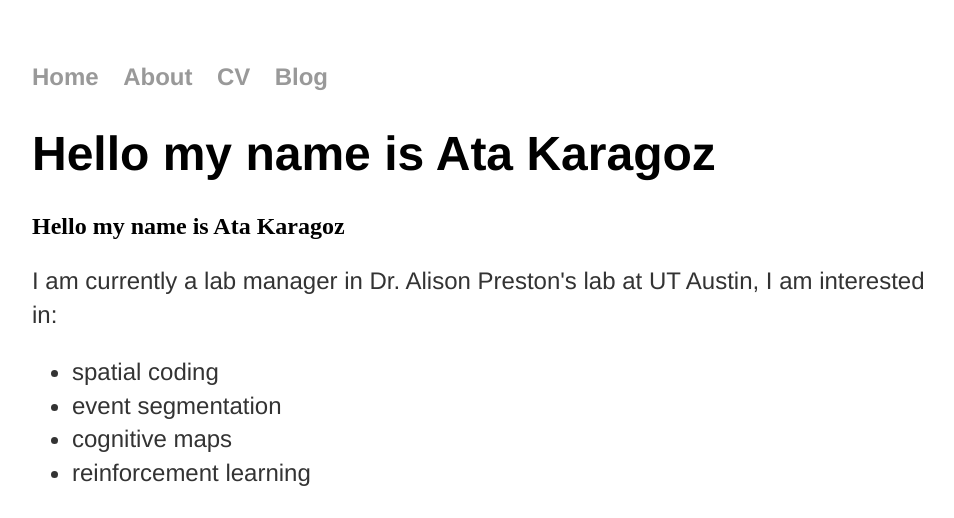
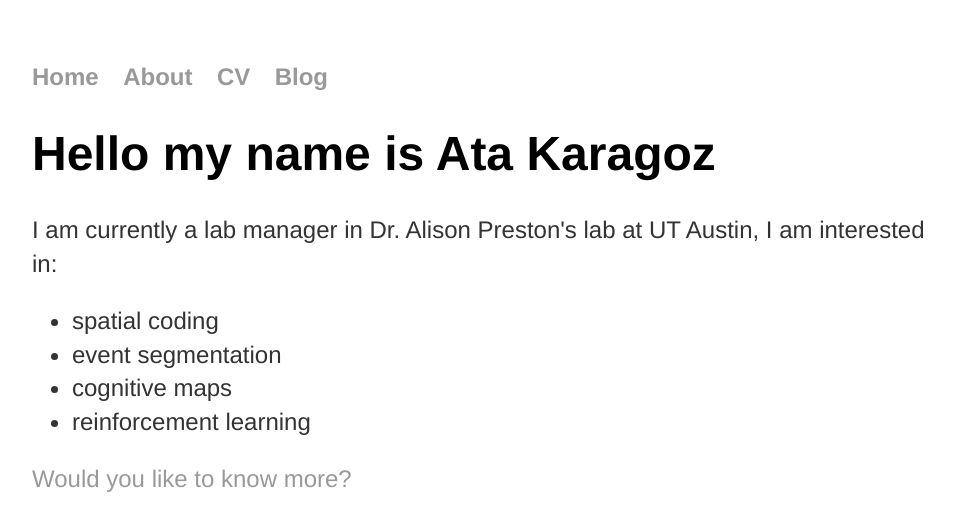
Before and after one commit to atakaragoz/atakaragoz.github.io, a Jekyll site: the page built from index.html, in a window 1280 px wide. Shown: the top 518 px of the page, without its empty margins (160-1114 px from the left). Built offline with Jekyll 4.4.1, drawn with Linux system fonts in a browser that asks for light colours.

Commit message:
Update index.html

```diff
--- a/index.html
+++ b/index.html
@@ -4,7 +4,6 @@
 ---
 <div class="blurb">
 	<h1>Hello my name is Ata Karagoz</h1>
-	<h2>Hello my name is Ata Karagoz</h2>
 	<p>I am currently a lab manager in Dr. Alison Preston's lab at UT Austin, I am interested in: </p>
 
 	<ul>
```
